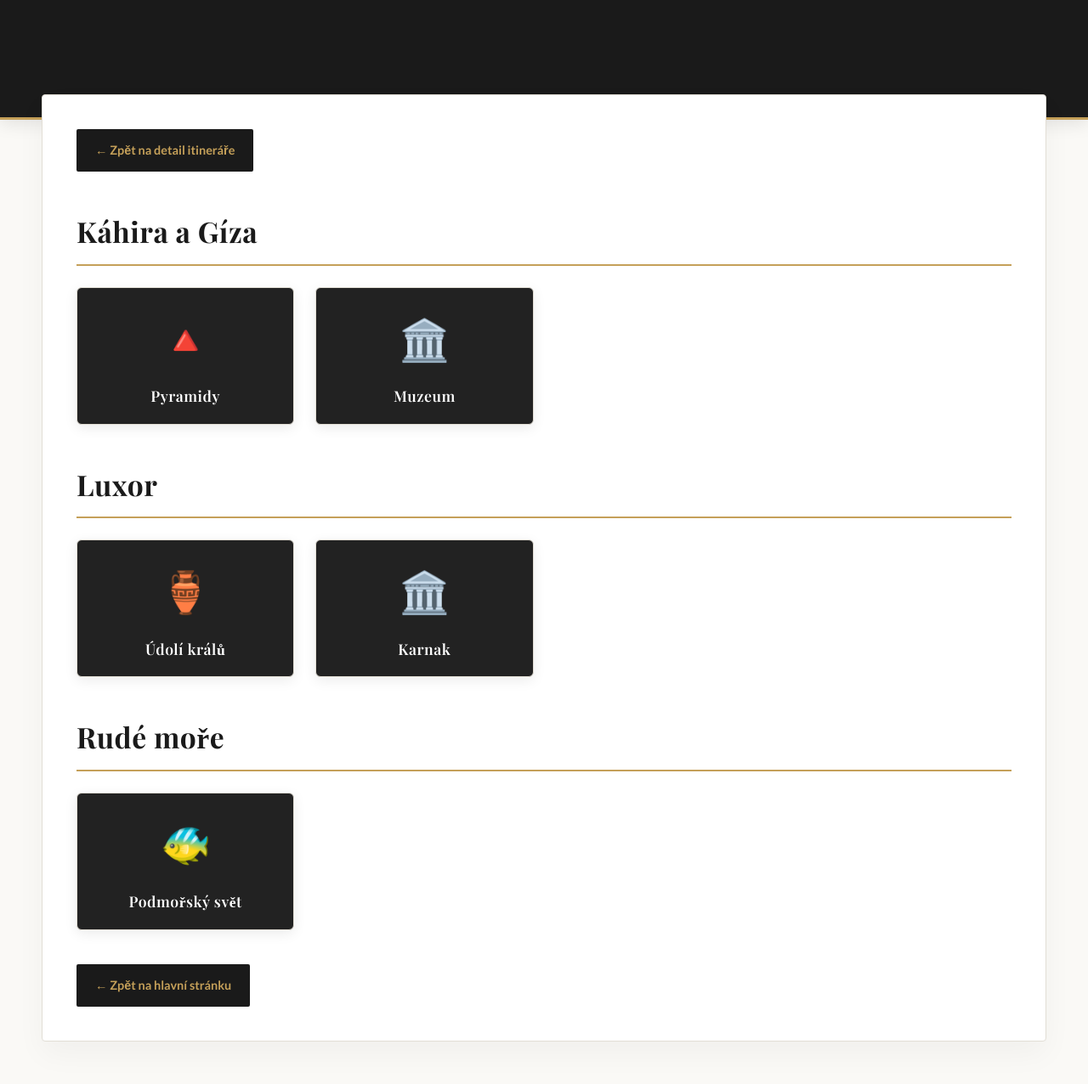
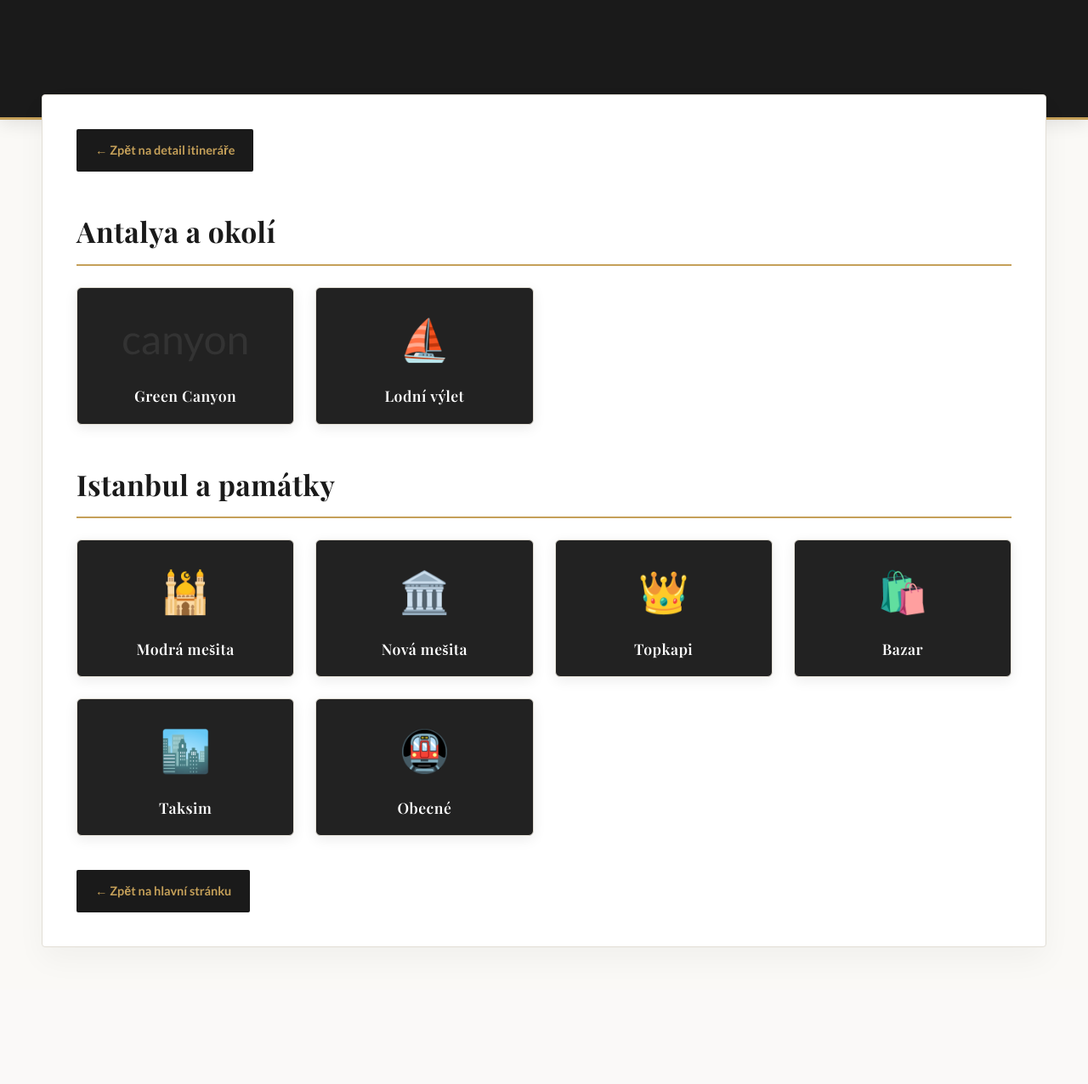
Before and after one commit to AndyZej/cestovni_projekt, a Django app: page /itinerare/galerie/turecko/ in a window 1280 px wide. Shown: the whole page at 85% size. After the commit the page ends 1115 px from the top, so only its background shows below. Run offline with Django 5.2, Linux system fonts and the light colour scheme; some web fonts are replaced.

Commit message:
Initial commit

```diff
--- a/cestovni_projekt/settings.py
+++ b/cestovni_projekt/settings.py
@@ -25,7 +25,7 @@ SECRET_KEY = 'django-insecure-+fj54(=-sq#bb3=)--!*e_w_9y+zgy_@1smsse@5l(=p5(_*^)
 # SECURITY WARNING: don't run with debug turned on in production!
 DEBUG = True
 
-ALLOWED_HOSTS = ['127.0.0.1', 'localhost', 'www.cestovanisandy.cz', 'cestovanisandy.cz']
+ALLOWED_HOSTS = ['cestovanisandy.cz', 'www.cestovanisandy.cz', '127.0.0.1']
 
 
 # Application definition
--- a/zeme/templates/itinerar/galerie/tunisko.html
+++ b/zeme/templates/itinerar/galerie/tunisko.html
@@ -24,8 +24,9 @@
             <div class="card-label">Djerba</div>
         </div>
 
+        <!-- OPRAVENÉ PŘÍPONY PRO HOUMTSOUK -->
         <div class="gallery-card"
-             data-images="{% static 'galerie/itinerar/tunisko/houmtsouk/1.png' %},{% static 'galerie/itinerar/tunisko/houmtsouk/2.png' %},{% static 'galerie/itinerar/tunisko/houmtsouk/3.png' %},{% static 'galerie/itinerar/tunisko/houmtsouk/4.png' %},{% static 'galerie/itinerar/tunisko/houmtsouk/5.png' %},{% static 'galerie/itinerar/tunisko/houmtsouk/6.png' %}"
+             data-images="{% static 'galerie/itinerar/tunisko/houmtsouk/1.png' %},{% static 'galerie/itinerar/tunisko/houmtsouk/2.jpg' %},{% static 'galerie/itinerar/tunisko/houmtsouk/3.jpg' %},{% static 'galerie/itinerar/tunisko/houmtsouk/4.jpg' %},{% static 'galerie/itinerar/tunisko/houmtsouk/5.jpg' %},{% static 'galerie/itinerar/tunisko/houmtsouk/6.jpg' %}"
              data-title="Houmt Souk"
              data-desc="Hlavní město ostrova Djerba s tradičními trhy a architekturou."
              onclick="openLightbox(this)">
--- a/zeme/templates/itinerar/galerie/turecko.html
+++ b/zeme/templates/itinerar/galerie/turecko.html
@@ -4,67 +4,99 @@
 {% extends 'itinerar/galerie/galerie.html' %}
 {% load static %}
 
-{% block title %}Fotogalerie - Egypt{% endblock %}
+{% block title %}Fotogalerie - Turecko{% endblock %}
 
 {% block header_content %}
-    <h1>🇪🇬 Fotogalerie - Egypt</h1>
-    <p>Prohlédněte si snímky z pyramidy v Gíze, údolí králů, Rudého moře a místních památek</p>
+    <h1>🇹🇷 Fotogalerie - Turecko</h1>
+    <p>Prohlédněte si snímky z Antalye, Istanbulu a dalších krásných míst</p>
 {% endblock %}
 
-{% block back_url %}{% url 'detail_itineraru' slug='egypt' %}{% endblock %}
+{% block back_url %}{% url 'detail_itineraru' slug='turecko' %}{% endblock %}
 
 {% block gallery_content %}
-    <h2>Káhira a Gíza</h2>
+    <h2>Antalya a okolí</h2>
     <div class="gallery-grid">
+        <!-- Green Canyon -->
         <div class="gallery-card"
-             data-images="{% static 'galerie/itinerar/egypt/kahira/pyramidy/1.jpg' %},{% static 'galerie/itinerar/egypt/kahira/pyramidy/2.jpg' %}"
-             data-title="Pyramidy v Gíze"
-             data-desc="Slavné pyramidy a Sfinga."
+             data-images="{% static 'galerie/itinerar/turecko/antalya/greencanyon/1.jpg' %},{% static 'galerie/itinerar/turecko/antalya/greencanyon/2.jpg' %},{% static 'galerie/itinerar/turecko/antalya/greencanyon/3.jpg' %},{% static 'galerie/itinerar/turecko/antalya/greencanyon/4.jpg' %},{% static 'galerie/itinerar/turecko/antalya/greencanyon/5.jpg' %},{% static 'galerie/itinerar/turecko/antalya/greencanyon/6.jpg' %},{% static 'galerie/itinerar/turecko/antalya/greencanyon/7.jpg' %},{% static 'galerie/itinerar/turecko/antalya/greencanyon/8.jpg' %}"
+             data-title="Green Canyon"
+             data-desc="Nádherná příroda a tyrkysová voda v kaňonu."
              onclick="openLightbox(this)">
-            <div class="card-icon">🔺</div>
-            <div class="card-label">Pyramidy</div>
+            <div class="card-icon"> canyon </div>
+            <div class="card-label">Green Canyon</div>
         </div>
 
+        <!-- Lodní výlet v Antalyi -->
         <div class="gallery-card"
-             data-images="{% static 'galerie/itinerar/egypt/kahira/muzeum/1.jpg' %},{% static 'galerie/itinerar/egypt/kahira/muzeum/2.jpg' %}"
-             data-title="Egyptské muzeum"
-             data-desc="Historické sbírky a poklady faraonů."
+             data-images="{% static 'galerie/itinerar/turecko/antalya/lodnivylet/1.jpg' %},{% static 'galerie/itinerar/turecko/antalya/lodnivylet/2.jpg' %},{% static 'galerie/itinerar/turecko/antalya/lodnivylet/3.jpg' %},{% static 'galerie/itinerar/turecko/antalya/lodnivylet/lod.jpg' %},{% static 'galerie/itinerar/turecko/antalya/lodnivylet/lod2.jpg' %},{% static 'galerie/itinerar/turecko/antalya/lodnivylet/lod3.jpg' %}"
+             data-title="Lodní výlet"
+             data-desc="Výlet lodí po pobřeží Antalye."
              onclick="openLightbox(this)">
-            <div class="card-icon">🏛️</div>
-            <div class="card-label">Muzeum</div>
+            <div class="card-icon">⛵</div>
+            <div class="card-label">Lodní výlet</div>
         </div>
     </div>
 
-    <h2>Luxor</h2>
+    <h2>Istanbul a památky</h2>
     <div class="gallery-grid">
+        <!-- Modrá mešita (modnamesita) - vynecháno chybějící 7.jpg, přidána modrapiramida.jpg -->
         <div class="gallery-card"
-             data-images="{% static 'galerie/itinerar/egypt/luxor/udolikralu/1.jpg' %},{% static 'galerie/itinerar/egypt/luxor/udolikralu/2.jpg' %}"
-             data-title="Údolí králů"
-             data-desc="Hrobky starověkých panovníků."
+             data-images="{% static 'galerie/itinerar/turecko/istanbul/modnamesita/1.jpg' %},{% static 'galerie/itinerar/turecko/istanbul/modnamesita/2.jpg' %},{% static 'galerie/itinerar/turecko/istanbul/modnamesita/3.jpg' %},{% static 'galerie/itinerar/turecko/istanbul/modnamesita/4.jpg' %},{% static 'galerie/itinerar/turecko/istanbul/modnamesita/5.jpg' %},{% static 'galerie/itinerar/turecko/istanbul/modnamesita/6.jpg' %},{% static 'galerie/itinerar/turecko/istanbul/modnamesita/8.jpg' %},{% static 'galerie/itinerar/turecko/istanbul/modnamesita/modrapiramida.jpg' %}"
+             data-title="Modrá mešita"
+             data-desc="Slavná mešita Sultan Ahmet v Istanbulu."
              onclick="openLightbox(this)">
-            <div class="card-icon">🏺</div>
-            <div class="card-label">Údolí králů</div>
+            <div class="card-icon">🕌</div>
+            <div class="card-label">Modrá mešita</div>
         </div>
 
+        <!-- Nová mešita (novamesita) - vynecháno chybějící 3.jpg, přidána novamesita.jpg -->
         <div class="gallery-card"
-             data-images="{% static 'galerie/itinerar/egypt/luxor/karnak/1.jpg' %},{% static 'galerie/itinerar/egypt/luxor/karnak/2.jpg' %}"
-             data-title="Chrám Karnak"
-             data-desc="Impozantní chrámový komplex."
+             data-images="{% static 'galerie/itinerar/turecko/istanbul/novamesita/1.jpg' %},{% static 'galerie/itinerar/turecko/istanbul/novamesita/2.jpg' %},{% static 'galerie/itinerar/turecko/istanbul/novamesita/4.jpg' %},{% static 'galerie/itinerar/turecko/istanbul/novamesita/5.jpg' %},{% static 'galerie/itinerar/turecko/istanbul/novamesita/novamesita.jpg' %}"
+             data-title="Nová mešita"
+             data-desc="Impozantní Nová mešita (Yeni Cami) u Zlatého rohu."
              onclick="openLightbox(this)">
             <div class="card-icon">🏛️</div>
-            <div class="card-label">Karnak</div>
+            <div class="card-label">Nová mešita</div>
         </div>
-    </div>
 
-    <h2>Rudé moře</h2>
-    <div class="gallery-grid">
+        <!-- Palác Topkapi -->
         <div class="gallery-card"
-             data-images="{% static 'galerie/itinerar/egypt/misto/snorkeling/1.jpg' %},{% static 'galerie/itinerar/egypt/misto/snorkeling/2.jpg' %}"
-             data-title="Šnorchlování a potápění"
-             data-desc="Podmořský svět a korálové útesy."
+             data-images="{% static 'galerie/itinerar/turecko/istanbul/topkapi/1.jpg' %},{% static 'galerie/itinerar/turecko/istanbul/topkapi/2.jpg' %},{% static 'galerie/itinerar/turecko/istanbul/topkapi/3.jpg' %},{% static 'galerie/itinerar/turecko/istanbul/topkapi/4.jpg' %},{% static 'galerie/itinerar/turecko/istanbul/topkapi/5.jpg' %},{% static 'galerie/itinerar/turecko/istanbul/topkapi/6.jpg' %},{% static 'galerie/itinerar/turecko/istanbul/topkapi/7.jpg' %},{% static 'galerie/itinerar/turecko/istanbul/topkapi/8.jpg' %},{% static 'galerie/itinerar/turecko/istanbul/topkapi/9.jpg' %},{% static 'galerie/itinerar/turecko/istanbul/topkapi/10.jpg' %}"
+             data-title="Palác Topkapi"
+             data-desc="Sídlo osmanských sultánů."
              onclick="openLightbox(this)">
-            <div class="card-icon">🐠</div>
-            <div class="card-label">Podmořský svět</div>
+            <div class="card-icon">👑</div>
+            <div class="card-label">Topkapi</div>
+        </div>
+
+        <!-- Velký bazar (istanbul/bazar) -->
+        <div class="gallery-card"
+             data-images="{% static 'galerie/itinerar/turecko/istanbul/bazar/1.jpg' %},{% static 'galerie/itinerar/turecko/istanbul/bazar/2.jpg' %},{% static 'galerie/itinerar/turecko/istanbul/bazar/3.jpg' %},{% static 'galerie/itinerar/turecko/istanbul/bazar/4.jpg' %},{% static 'galerie/itinerar/turecko/istanbul/bazar/5.jpg' %},{% static 'galerie/itinerar/turecko/istanbul/bazar/6.jpg' %},{% static 'galerie/itinerar/turecko/istanbul/bazar/7.jpg' %},{% static 'galerie/itinerar/turecko/istanbul/bazar/8.jpg' %},{% static 'galerie/itinerar/turecko/istanbul/bazar/9.jpg' %},{% static 'galerie/itinerar/turecko/istanbul/bazar/bazar.jpg' %}"
+             data-title="Bazar v Istanbulu"
+             data-desc="Tradiční turecké tržiště plné barev a vůní."
+             onclick="openLightbox(this)">
+            <div class="card-icon">🛍️</div>
+            <div class="card-label">Bazar</div>
+        </div>
+
+        <!-- Náměstí Taksim -->
+        <div class="gallery-card"
+             data-images="{% static 'galerie/itinerar/turecko/istanbul/taksim/1.jpg' %},{% static 'galerie/itinerar/turecko/istanbul/taksim/2.jpg' %},{% static 'galerie/itinerar/turecko/istanbul/taksim/3.jpg' %},{% static 'galerie/itinerar/turecko/istanbul/taksim/4.jpg' %},{% static 'galerie/itinerar/turecko/istanbul/taksim/5.jpg' %}"
+             data-title="Náměstí Taksim"
+             data-desc="Centrum moderního Istanbulu."
+             onclick="openLightbox(this)">
+            <div class="card-icon">🏙️</div>
+            <div class="card-label">Taksim</div>
+        </div>
+
+        <!-- Obecné fotky z Istanbulu -->
+        <div class="gallery-card"
+             data-images="{% static 'galerie/itinerar/turecko/istanbul/obecne/1.jpg' %},{% static 'galerie/itinerar/turecko/istanbul/obecne/istanbulkart.jpg' %},{% static 'galerie/itinerar/turecko/istanbul/obecne/metro.jpg' %},{% static 'galerie/itinerar/turecko/istanbul/obecne/pier.jpg' %},{% static 'galerie/itinerar/turecko/istanbul/obecne/terminal.jpg' %}"
+             data-title="Z cesty po Istanbulu"
+             data-desc="Doprava, jízdenky a momentky z města."
+             onclick="openLightbox(this)">
+            <div class="card-icon">🚇</div>
+            <div class="card-label">Obecné</div>
         </div>
     </div>
 {% endblock %}
```
Also changed, not shown: db.sqlite3.
